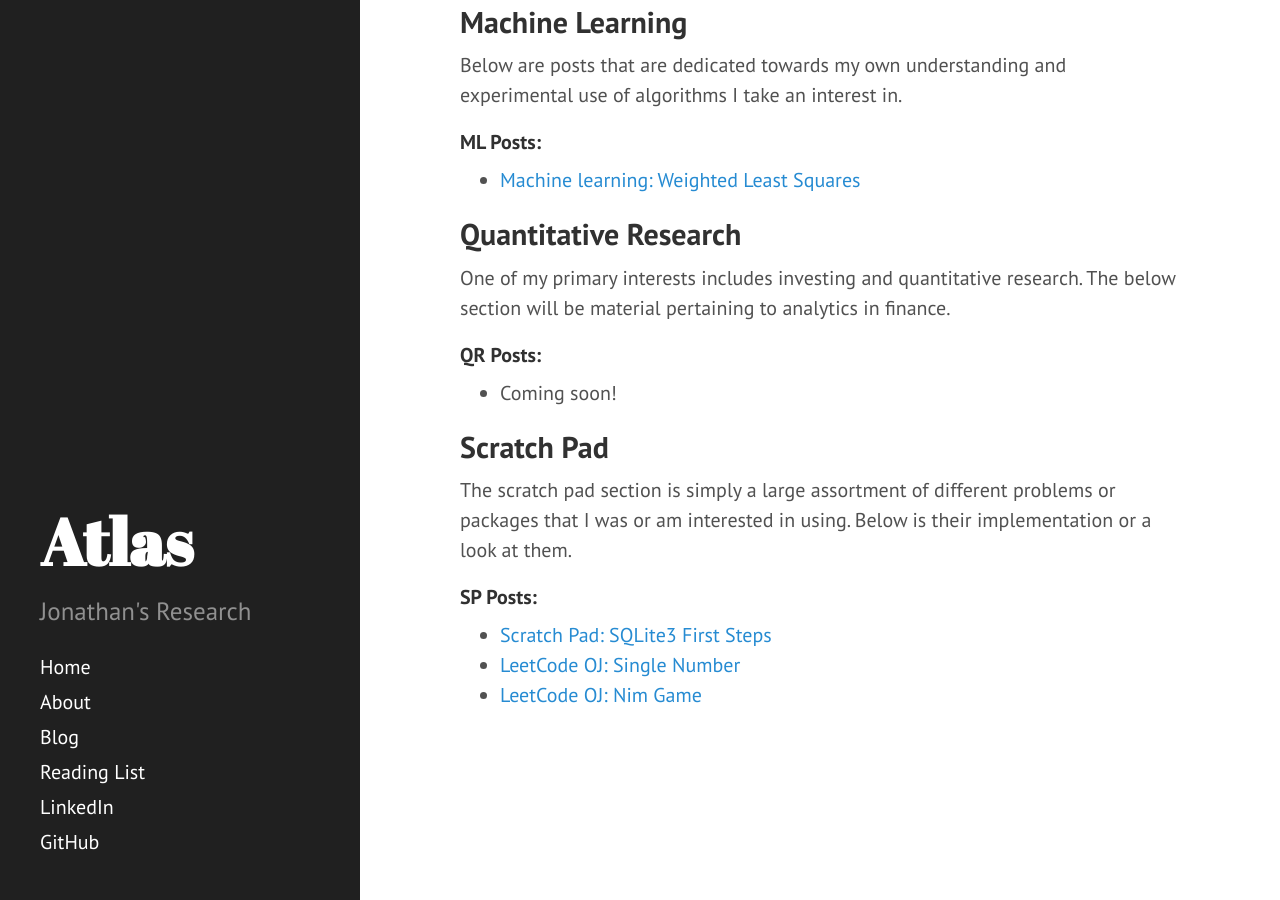
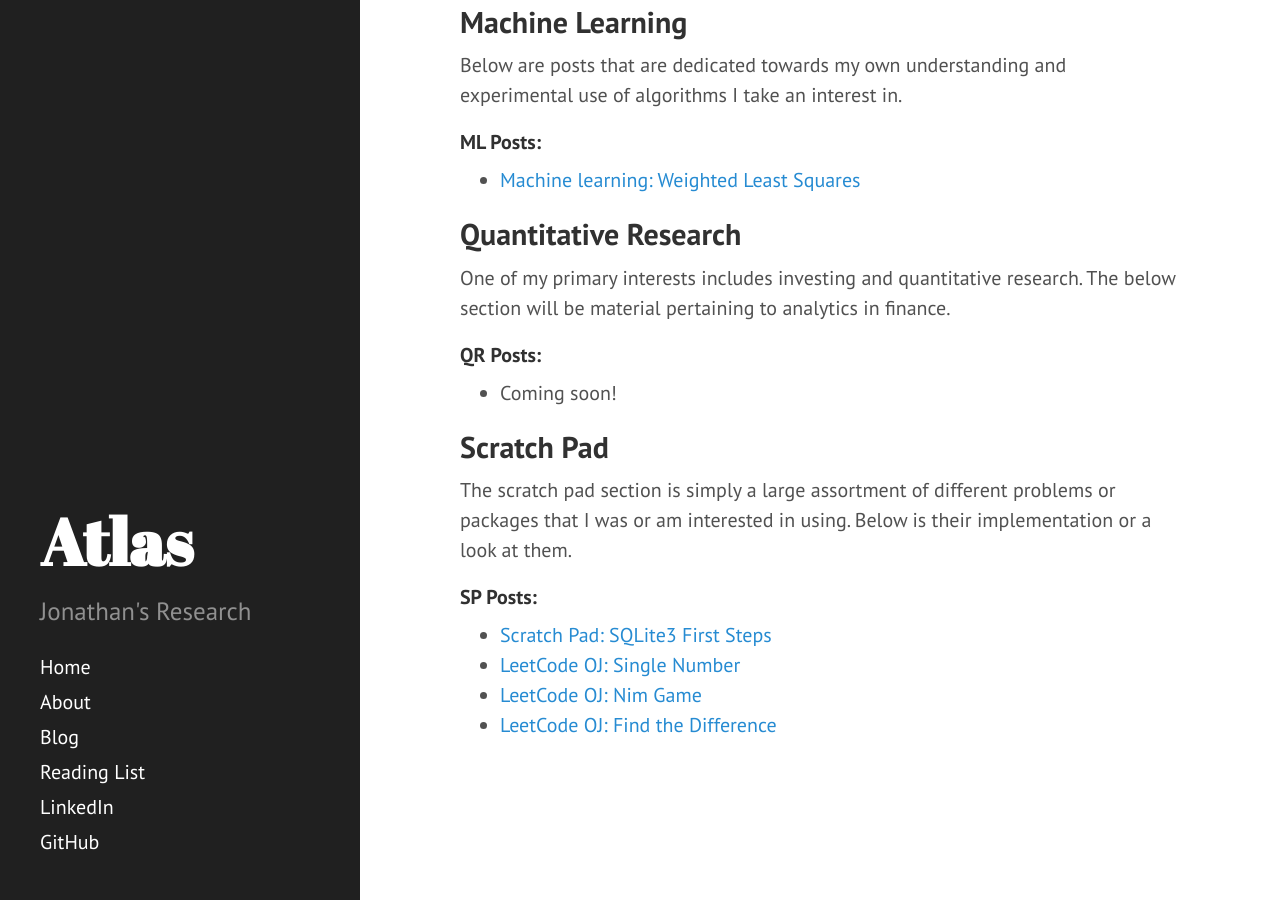
Before and after one commit to JonathanJohann/Research, a Jekyll site: the page built from Blog.md, in a window 1280 px wide and 900 px high, scrolled down 570 px. Built offline with Jekyll 4.4.1, drawn with Linux system fonts in a browser that asks for light colours; Markdown is read by kramdown in place of the engine named in the settings.

Commit message:
Update Blog.md

```diff
--- a/Blog.md
+++ b/Blog.md
@@ -42,3 +42,4 @@ The scratch pad section is simply a large assortment of different problems or pa
 * [Scratch Pad: SQLite3 First Steps](https://jonathanjohann.github.io/Research/2016/12/29/SQLite3-First-Steps/)
 * [LeetCode OJ: Single Number](https://jonathanjohann.github.io/Research/2016/12/31/Single-Number/)
 * [LeetCode OJ: Nim Game](https://jonathanjohann.github.io/Research/2016/12/31/Nim-Game/)
+* [LeetCode OJ: Find the Difference](https://jonathanjohann.github.io/Research/2017/01/01/Find-the-Difference/)
```
